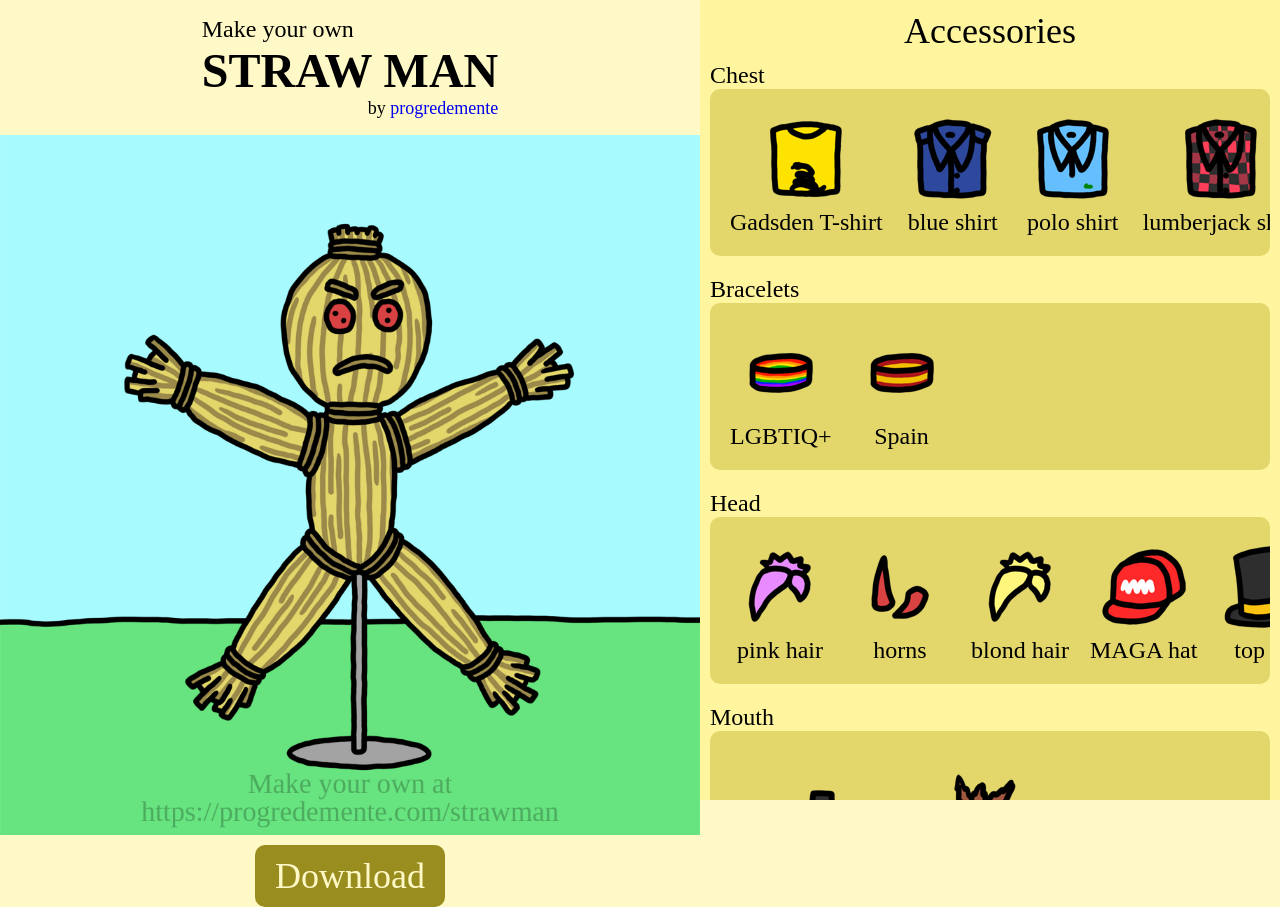
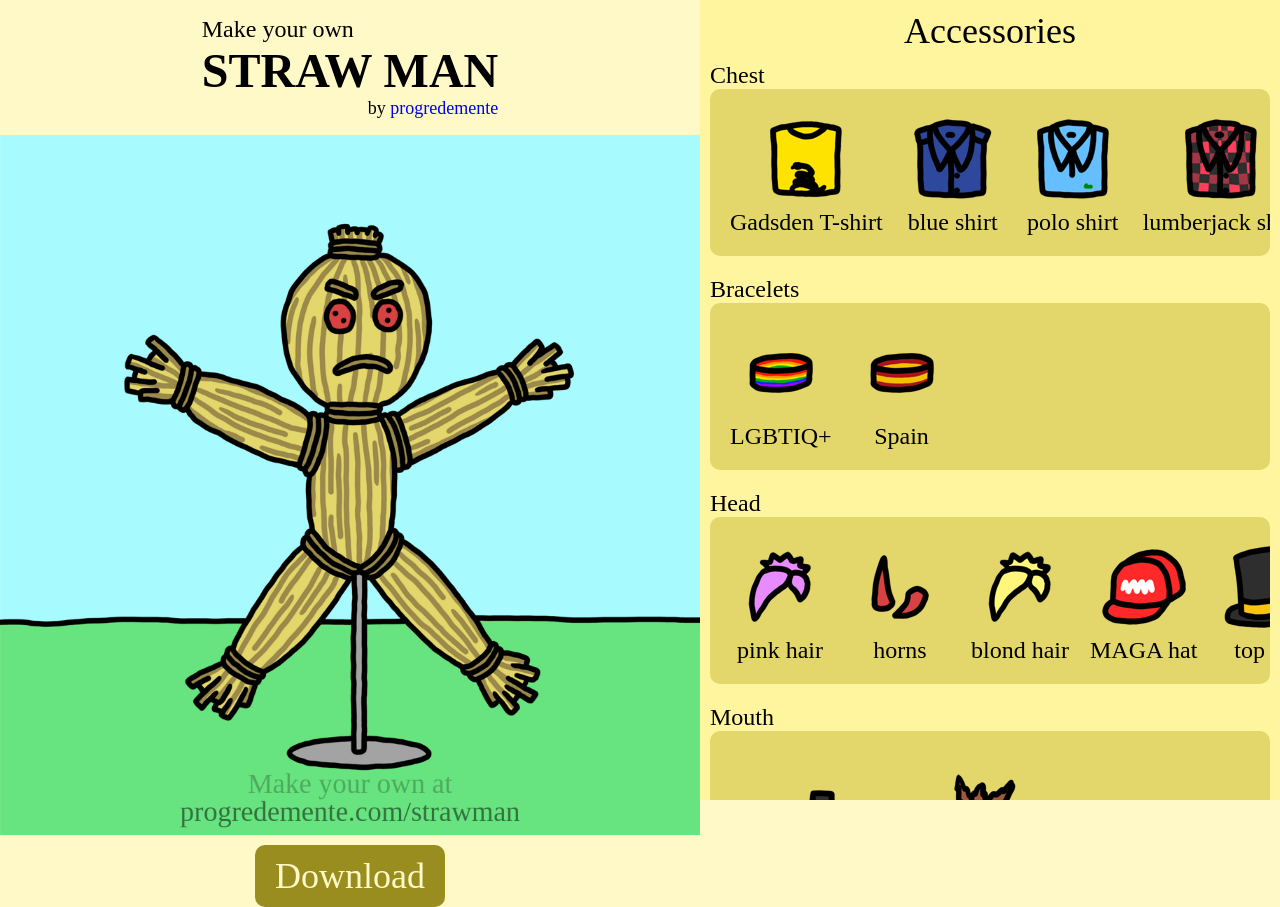
Before and after one commit to progredemente/strawman, a React (Create React App) app: page / in a window 1280 px wide. Built offline with nearby package versions, Linux system fonts and the light colour scheme; a web font is replaced by a local one.

Commit message:
URL change

```diff
--- a/src/CanvasComponent.js
+++ b/src/CanvasComponent.js
@@ -91,7 +91,8 @@ class CanvasComponent extends Component{
         context.textAlign = "center"
         context.globalAlpha = .25;
         context.fillText(i18n["make_at"][this.props.lang].capitalize(), this.side / 2, this.side - 60)
-        context.fillText("https://progredemente.com/strawman", this.side / 2 , this.side - 20);
+        context.globalAlpha = .5;
+        context.fillText("progredemente.com/strawman", this.side / 2 , this.side - 20);
     }
 
     downloadImage(){
```
Also changed, not shown: 6 other files (tests, documents, lock files or other folders).
